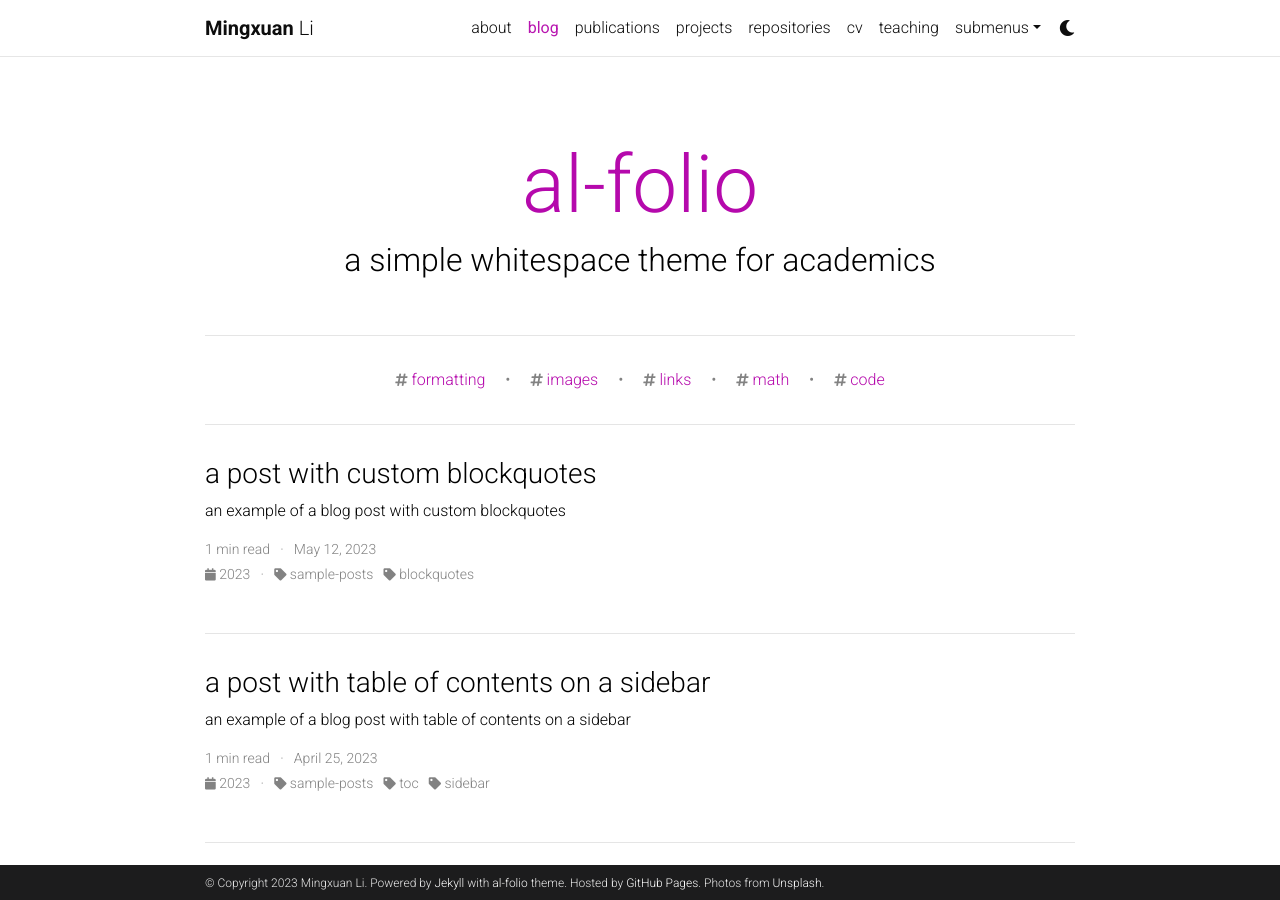
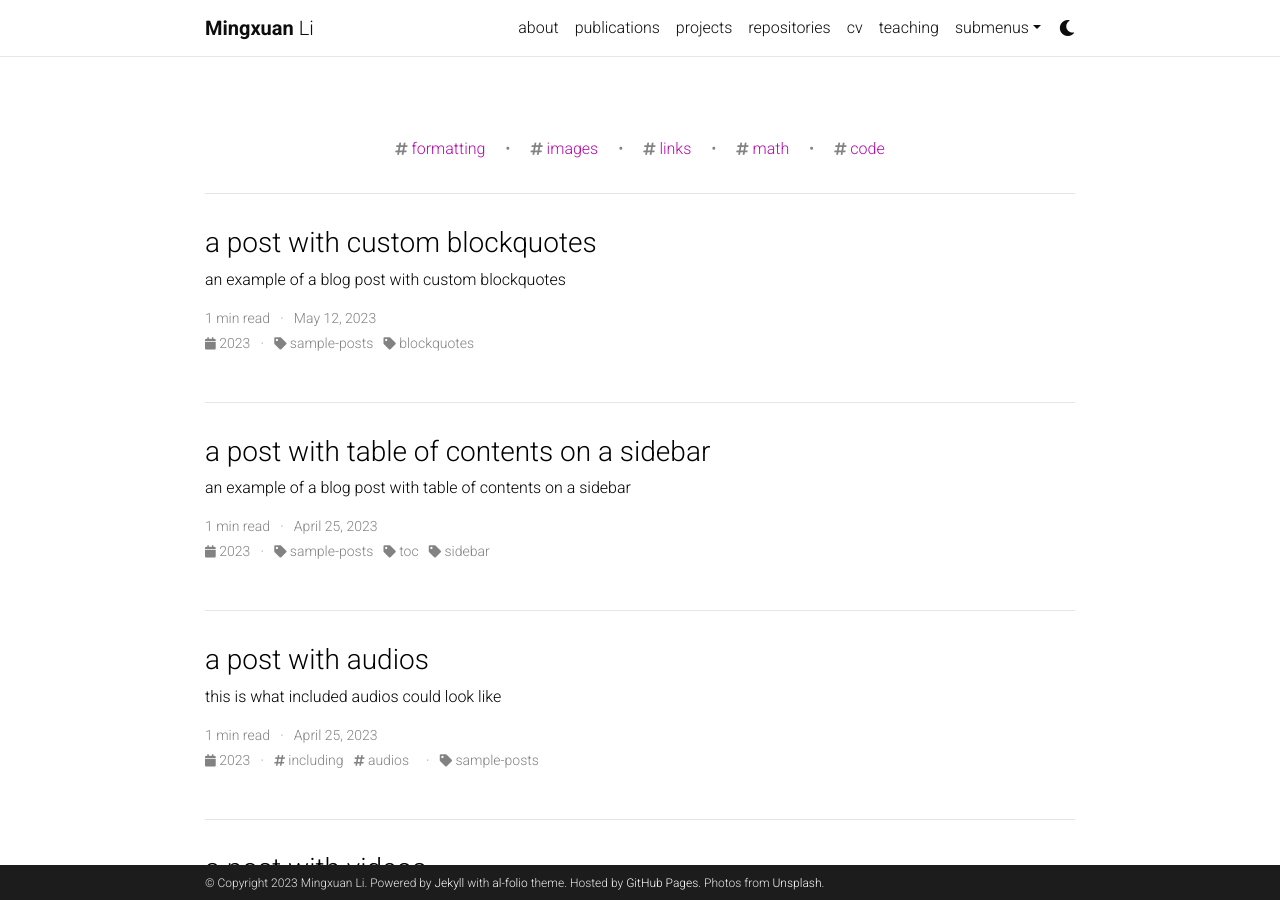
Before and after one commit to limx59/limx59.github.io, a Jekyll site: the page built from blog/index.html, in a window 1280 px wide and 900 px high. Built offline with Jekyll 4.4.1, drawn with Linux system fonts in a browser that asks for light colours; the list of posts is cut into pages by our own code; comment, search, counter and statistics services are not loaded; a style sheet for code colours, icons or effects is not loaded; some of the changed lines change nothing that is shown.

Commit message:
Update _config.yml

```diff
--- a/_config.yml
+++ b/_config.yml
@@ -122,10 +122,10 @@ bing_site_verification:  # out your bing-site-verification ID (Bing Webmaster)
 # Blog
 # -----------------------------------------------------------------------------
 
-blog_name: al-folio # blog_name will be displayed in your blog page
-blog_nav_title: blog # your blog must have a title for it to be displayed in the nav bar
-blog_description: a simple whitespace theme for academics
-permalink: /blog/:year/:title/
+# Limx59 blog_name: al-folio # blog_name will be displayed in your blog page
+# Limx59 blog_nav_title: blog # your blog must have a title for it to be displayed in the nav bar
+# Limx59 blog_description: a simple whitespace theme for academics
+# Limx59 permalink: /blog/:year/:title/
 
 # Pagination
 pagination:
@@ -138,18 +138,18 @@ related_blog_posts:
 # Giscus comments (RECOMMENDED)
 # Follow instructions on https://giscus.app/ to setup for your repo to fill out
 # the information below.
-giscus:
-  repo: alshedivat/al-folio      # <your-github-user-name>/<your-github-repo-name>
-  repo_id: MDEwOlJlcG9zaXRvcnk2MDAyNDM2NQ==
-  category: Comments             # name of the category under which discussions will be created
-  category_id: DIC_kwDOA5PmLc4CTBt6
-  mapping: title                 # identify discussions by post title
-  strict: 1                      # use strict identification mode
-  reactions_enabled: 1           # enable (1) or disable (0) emoji reactions
-  input_position: bottom         # whether to display input form below (bottom) or above (top) the comments
-  theme: preferred_color_scheme  # name of the color scheme (preferred works well with al-folio light/dark mode)
-  emit_metadata: 0
-  lang: en
+# Limx59 giscus:
+# Limx59  repo: alshedivat/al-folio      # <your-github-user-name>/<your-github-repo-name>
+# Limx59   repo_id: MDEwOlJlcG9zaXRvcnk2MDAyNDM2NQ==
+# Limx59   category: Comments             # name of the category under which discussions will be created
+# Limx59   category_id: DIC_kwDOA5PmLc4CTBt6
+# Limx59   mapping: title                 # identify discussions by post title
+# Limx59   strict: 1                      # use strict identification mode
+# Limx59   reactions_enabled: 1           # enable (1) or disable (0) emoji reactions
+# Limx59   input_position: bottom         # whether to display input form below (bottom) or above (top) the comments
+# Limx59   theme: preferred_color_scheme  # name of the color scheme (preferred works well with al-folio light/dark mode)
+# Limx59   emit_metadata: 0
+# Limx59   lang: en
 
 # Disqus comments (DEPRECATED)
 disqus_shortname: al-folio # put your disqus shortname
@@ -158,9 +158,9 @@ disqus_shortname: al-folio # put your disqus shortname
 # External sources.
 # If you have blog posts published on medium.com or other external sources,
 # you can display them in your blog by adding a link to the RSS feed.
-external_sources:
-  - name: medium.com
-    rss_url: https://medium.com/@al-folio/feed
+# Limx59 external_sources:
+# Limx59   - name: medium.com
+# Limx59     rss_url: https://medium.com/@al-folio/feed
 
 # -----------------------------------------------------------------------------
 # Collections
@@ -177,12 +177,12 @@ collections:
     permalink: /projects/:path/
 
 announcements:
-  enabled: true
+  enabled: false
   scrollable: true # adds a vertical scroll bar if there are more than 3 news items
   limit: 5 # leave blank to include all the news in the `_news` folder
 
 latest_posts:
-  enabled: true
+  enabled: false
   scrollable: true # adds a vertical scroll bar if there are more than 3 new posts items
   limit: 3 # leave blank to include all the blog posts
 
```
